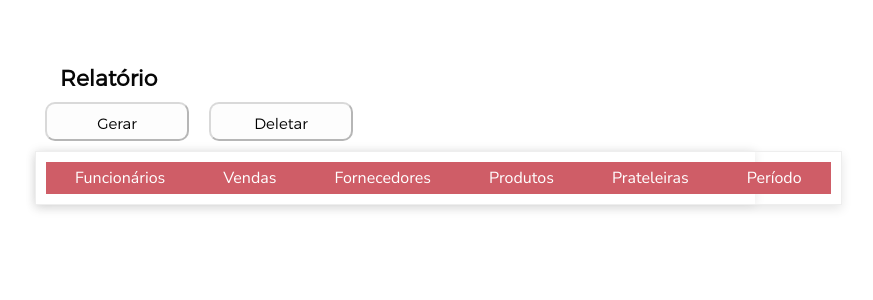
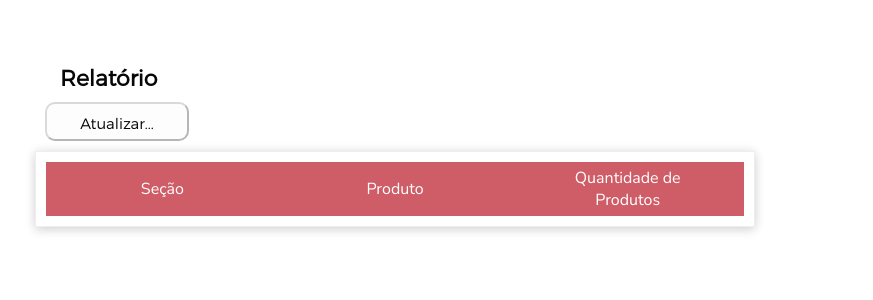
Before and after one commit to AmandaJacomette/TrabalhoBD-ES, a React (Create React App) app in the folder frontend/: page /Relatorios in a window 1280 px wide. Shown: the top 300 px of the page, without its empty margins (255-1128 px from the left). Built offline with nearby package versions, Linux system fonts and the light colour scheme.

Commit message:
Relatorio funcionando

```diff
--- a/frontend/src/pages/Login.js
+++ b/frontend/src/pages/Login.js
@@ -38,7 +38,7 @@ function Formulario({navigation}){
           if(response.data.option == 1){
             navigate("EntrarCaixa",  { replace: false });
           } else if(response.data.option == 2){
-            setToken({token: 1});
+            setToken({token: 2});
             navigate("Home",  { replace: false });
           }
 
--- a/frontend/src/pages/Relatorios.js
+++ b/frontend/src/pages/Relatorios.js
@@ -2,8 +2,24 @@ import React, { useState, useContext, useEffect } from 'react';
 import { Link, useNavigate } from 'react-router-dom';
 import '../components/style/style.css'
 import StoreContext from '../components/Store/Context';
+import axios from 'axios';
+
 import logo from "../img/logo.png"
 import logoSimples from "../img/logoSimples.png"
+
+function createTableEst(data) {
+  const estoque = [];
+
+  for (let i = 0; i < Object.keys(data.secao).length; i++) {
+    estoque.push({
+      secaoEstoq: data['secao'][i],
+      prod: data['prodnome'][i],
+      qtdeAtualProdEstoq: data['quantatualprod'][i]
+    });
+  }
+
+  return estoque;
+}
 
 function createRandomInfo(count = 5) {
   const chamados = [];
@@ -51,60 +67,58 @@ function Relatorios({userData}){
     setTableData([]);
   }
 
-const handleCreateInfo = () => {
-    const newUsers = createRandomInfo()
-    setTableData([...tableData, ...newUsers])
+
+
+const handleCreateInfo = (event) => {
+  event.preventDefault();
+
+  axios.get('http://127.0.0.1:5000/api/getEstoque')
+    .then(response => {
+      console.log('Resposta do servidor:', response.data);
+      const table = createTableEst(response.data)
+      setTableData([...tableData, ...table])
+    })
+    .catch(error => {
+      console.error('Erro ao enviar dados:', error);
+    });
 }
 
 
     return (
       <div className="mform">
         <div className = "text">Relatório</div>
-  <button className= "update-btn" onClick={handleCreateInfo}>Gerar</button>
-  <button className= "delete-btn" onClick={handleClearInfo}>Deletar</button>
+        <button className= "update-btn" onClick={handleCreateInfo}>Atualizar...</button>
         <div className="mtable">
           <div class="table">
             <div class="table-header">
 
               <div class="header__item">
-    <a id="totalFunc" class="filter__link">
-    Funcionários</a>
-    </div>
-    <div class="header__item">
-      <a id="totalVendas" class="filter__link filter__link--number" >
-      Vendas
+                <a id="secaoEstoq" class="filter__link filter__link--number" >
+                Seção
                 </a>
               </div>
+
               <div class="header__item">
-      <a id="totalForn" class="filter__link filter__link--number">
-      Fornecedores</a>
-      </div>
-      <div class="header__item">
-      <a id="totalProdutos" class="filter__link filter__link--number">
-      Produtos</a>
-      </div>
-      <div class="header__item">
-      <a id="totalPrateleiras" class="filter__link filter__link--number">
-      Prateleiras</a>
-      </div>
-      <div class="header__item">
-      <a id="dataPeriodo" class="filter__link filter__link--number">
-      Período</a>
+                <a id="prod" class="filter__link filter__link--number">
+                Produto
+                </a>
               </div>
 
+              <div class="header__item">
+                <a id="qtdeAtualProdEstoq" class="filter__link filter__link--number">
+                Quantidade de Produtos
+                </a>
+              </div>
+            </div>
 
-    </div>
             <div class="table-content">
             {
               tableData.map((obj) => {
                 return (
                   <div class="table-row">
-              <div class="table-data">{obj.totalFunc}</div>
-              <div class="table-data">{obj.totalVendas}</div>
-              <div class="table-data">{obj.totalForn}</div>
-              <div class="table-data">{obj.totalProdutos}</div>
-              <div class="table-data">{obj.totalPrateleiras}</div>
-              <div class="table-data">{obj.dataPeriodo}</div>
+                    <div class="table-data">{obj.secaoEstoq}</div>
+                    <div class="table-data">{obj.prod}</div>
+                    <div class="table-data">{obj.qtdeAtualProdEstoq}</div>
                   </div>
                 );
               })
```
Lines whose indentation alone changed are shown as unchanged.
